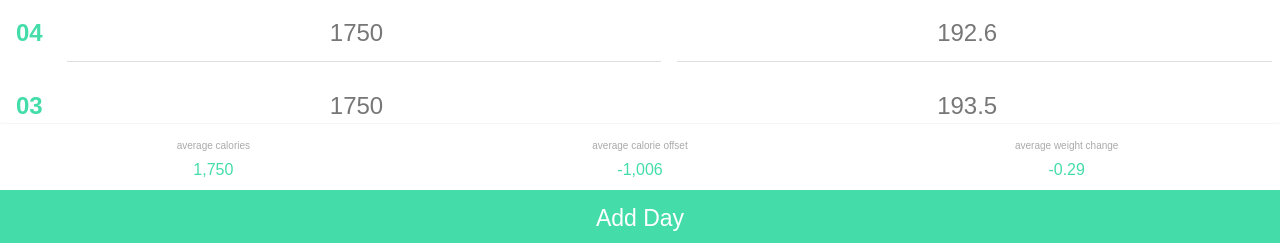
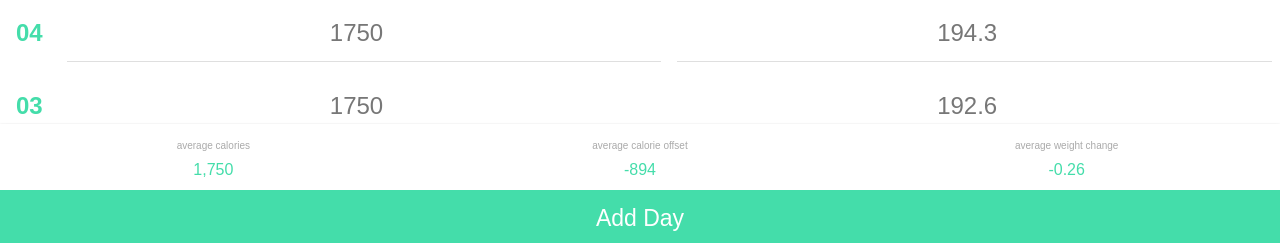
Before and after one commit to SeanKG/TDEEApp, an Angular app: page / in a window 1280 px wide. Shown: the part 554-797 px from the top of the page. Built offline with nearby package versions, Linux system fonts and the light colour scheme.

Commit message:
Fixing tests and other things.

```diff
--- a/src/app/app.service.ts
+++ b/src/app/app.service.ts
@@ -1,3 +1,4 @@
+import { DaysService } from './days.service';
 import { AppState } from './types';
 import { Observable, Subject } from 'rxjs/Rx';
 import { Injectable } from '@angular/core';
@@ -10,10 +11,10 @@ export class AppSrv {
 
   appState: AppState;
 
-  constructor() {
+  constructor(daysSrv: DaysService) {
     Observable.interval(500).take(1).subscribe((d) => {
       this.appState = {
-        days: testData,
+        days: daysSrv.makeDaysRows(testData),
         stats: {
           calsAverage: 0,
           weightAverage: 0,
--- a/src/app/day-data.ts
+++ b/src/app/day-data.ts
@@ -7,48 +7,45 @@ export class DayData {
 
 export const createDate = (dayAdjust: number): Date => {
   const date = new Date();
-
   date.setDate(date.getDate() + dayAdjust);
-
   return date;
-
 };
 
 export const testData: DayData[] = [
   { weight: 191.2,
     cals: 1750,
-    date: createDate(0)
+    date: createDate(0 - 1)
   },
   { weight: 189.4,
     cals: 1750,
-    date: createDate(-1)
+    date: createDate(-1 - 1)
   },
   { weight: 189.9,
     cals: 1750,
-    date: createDate(-2)
+    date: createDate(-2 - 1)
   },
   { weight: 191.6,
     cals: 1750,
-    date: createDate(-3)
+    date: createDate(-3 - 1)
   },
   { weight: 190.7,
     cals: 1750,
-    date: createDate(-4)
+    date: createDate(-4 - 1)
   },
   { weight: 194.3,
     cals: 1750,
-    date: createDate(-5)
+    date: createDate(-5 - 1)
   },
-  { weight: 191.6,
-    cals: 1750,
-    date: createDate(-6)
-  },
+  // { weight: 191.6,
+  //   cals: 1750,
+  //   date: createDate(-6 - 1)
+  // },
   { weight: 192.6,
     cals: 1750,
-    date: createDate(-7)
+    date: createDate(-7 - 1)
   },
   { weight: 193.5,
     cals: 1750,
-    date: createDate(-8)
+    date: createDate(-8 - 1)
   }
 ];
--- a/src/app/days.service.ts
+++ b/src/app/days.service.ts
@@ -1,6 +1,3 @@
-import { MetadataOverride } from '@angular/core/testing';
-import { fdatasync, fdatasyncSync } from 'fs';
-import { ArrayType } from '@angular/compiler/src/output/output_ast';
 import { Injectable } from '@angular/core';
 import {DayData} from './day-data';
 
@@ -10,17 +7,14 @@ export const dayString = (day: DayData) => `${day.weight}:
                                             ${day.cals}:
                                             ${dateString(day.date)}`;
 
-
-
 @Injectable()
 export class DaysService {
 
-  constructor() { }
+  constructor() {
+   }
 
-  getDaysLogs() {
-  }
-
-
+  // getDaysLogs() {
+  // }
 
   /*
     Takes data that may have missings days in it and returns data
```
Also changed, not shown: 2 other files (tests, documents, lock files or other folders).
